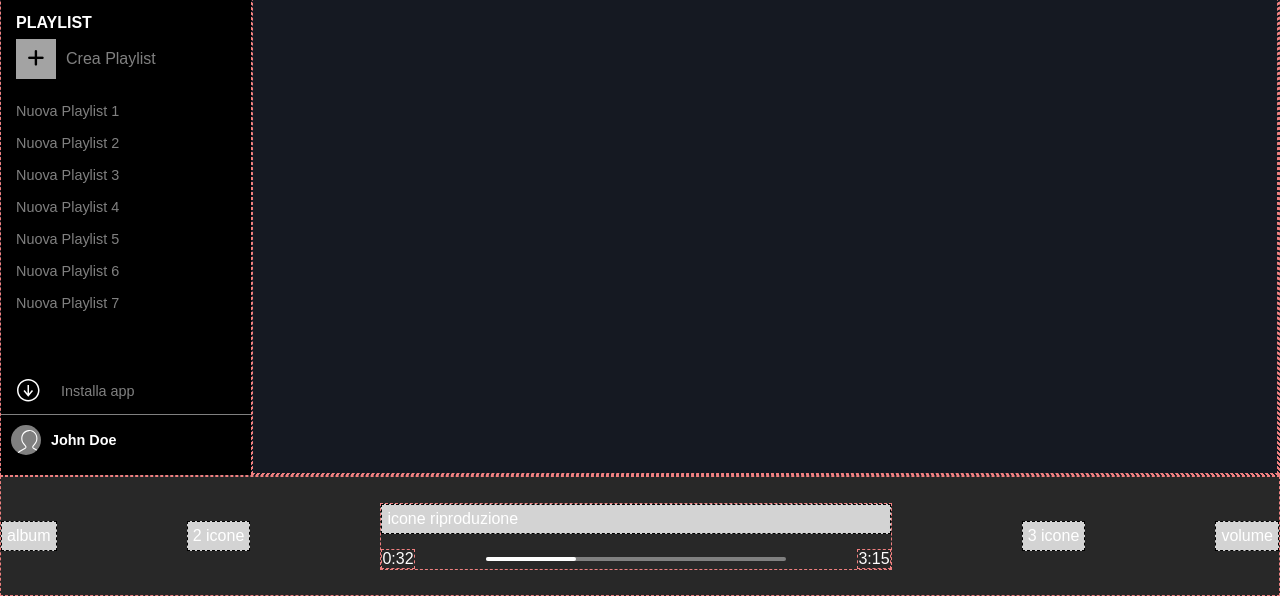
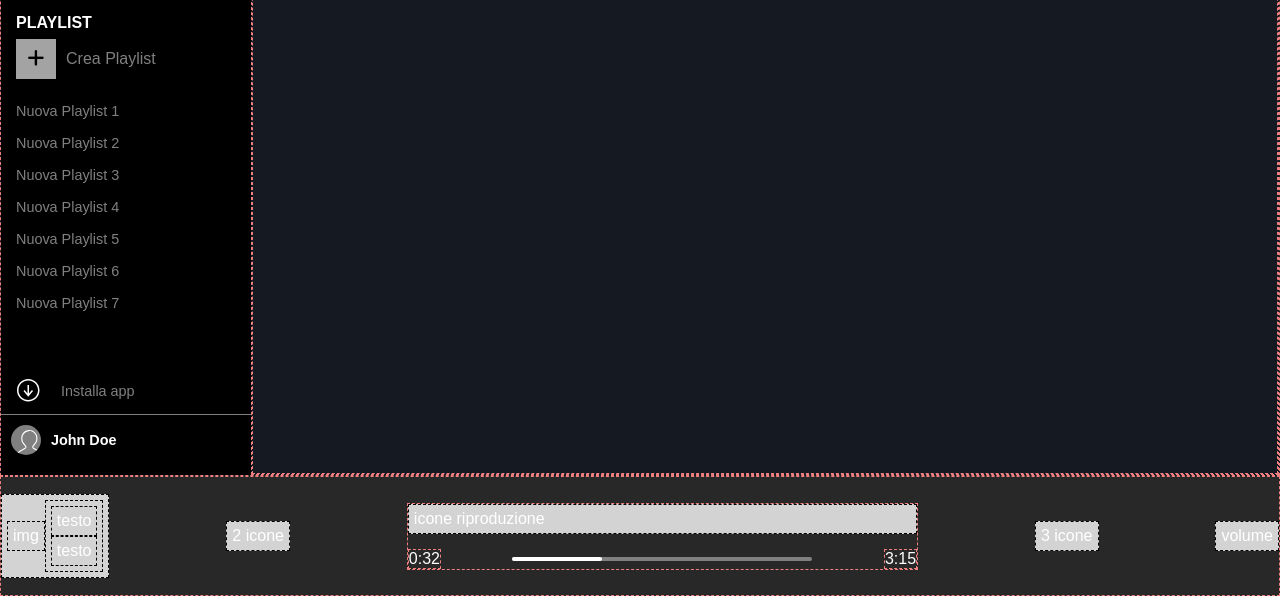
Before and after one commit to GiorgiaSecchi/html-css-spotifyweb, a plain HTML site: page index.html in a window 1280 px wide. Shown: the part 204-800 px from the top of the page. Drawn offline with Linux system fonts and the light colour scheme.

Commit message:
add playing song structure

```diff
--- a/css/style.css
+++ b/css/style.css
@@ -218,6 +218,14 @@ img {
   align-items: center;
 }
 
+/* PLAYING SONG CONTAINER */
+
+.playing-song-container {
+  display: flex;
+  align-items: center;
+  justify-content: center;
+}
+
 /* PLAYBACK CONTAINER */
 
 .playback-container {
--- a/index.html
+++ b/index.html
@@ -149,7 +149,13 @@
 
       <!-- APP PLAYER -->
       <footer id="app-player" class="border">
-        <div class="debug">album</div>
+        <div class="playing-song-container debug">
+          <div class="playing-album">img</div>
+          <div class="playing-info">
+            <p>testo</p>
+            <p>testo</p>
+          </div>
+        </div>
         <div class="debug">2 icone</div>
         <div class="playback-container border">
           <div class="playback-icon debug">icone riproduzione</div>
```
